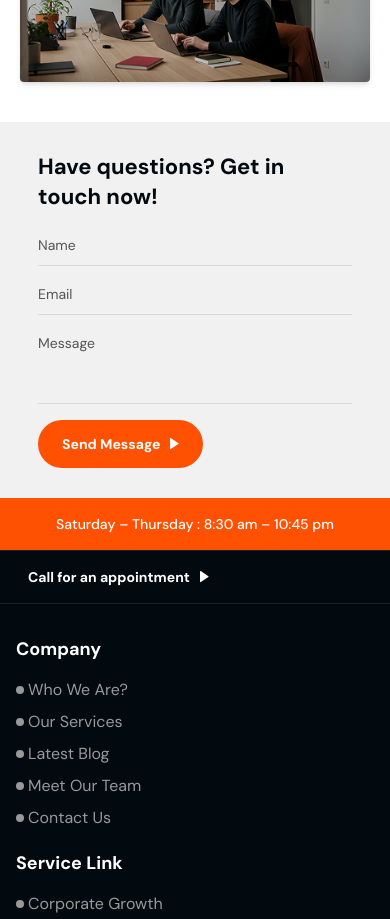
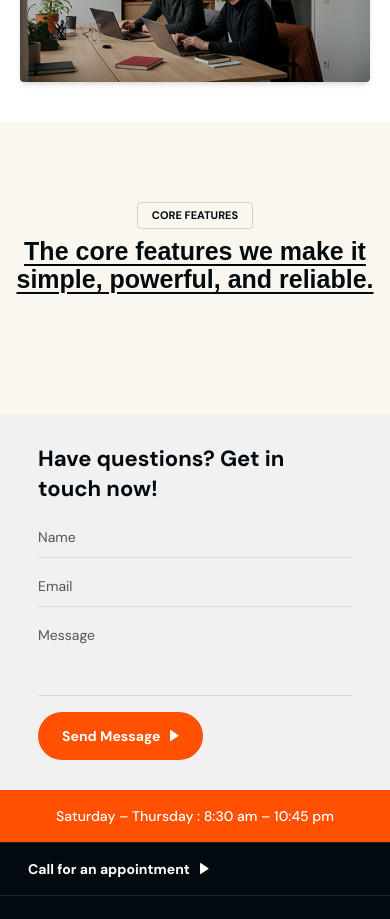
Before and after one commit to Mostofa-zaman/bitox-business-consulting-website, a Next.js app: page /consulting-agency in a window 390 px wide. Shown: the part 2800-3719 px from the top of the page. Built offline with nearby package versions, Linux system fonts and the light colour scheme.

Commit message:
feat(CoreFeatures):add section heading and responsive layout

```diff
--- a/src/app/consulting-agency/page.jsx
+++ b/src/app/consulting-agency/page.jsx
@@ -1,5 +1,6 @@
 import ThemeInitializer from '@/components/helper/ThemeInitializer'
 import AboutUs from '@/components/homeTwo/AboutUs'
+import CoreFeatures from '@/components/homeTwo/CoreFeatures'
 import Herotwo from '@/components/homeTwo/Herotwo'
 import OurClients from '@/components/homeTwo/OurClients'
 import React from 'react'
@@ -11,6 +12,7 @@ const page = () => {
       <Herotwo/>
       <OurClients/>
       <AboutUs/>
+      <CoreFeatures/>
 
     </>
   )
--- a/src/components/helper/helpers.js
+++ b/src/components/helper/helpers.js
@@ -11,6 +11,9 @@ export function isActiveLink(href, pathname) {
 export function hasActiveChild(children, pathname) {
   return children?.some((child) => isActiveLink(child.href, pathname));
 }
+//==============================
+// Nav Data
+//==============================
 
 export const NAV_LINKS = [
   {
@@ -49,6 +52,9 @@ export const NAV_LINKS = [
   { label: "Contact", href: "/contact" },
 ];
 
+// =================================
+// Nav Components
+// =================================
 
 export function DropdownMenu({
   children,
--- a/src/components/homeTwo/CoreFeatures.jsx
+++ b/src/components/homeTwo/CoreFeatures.jsx
@@ -1,8 +1,33 @@
+"use client"
+
 import React from 'react'
+import Container from "../common/Container";
+import { Stack } from "../common/Responsive";
 
 const CoreFeatures = () => {
   return (
-    <div>CoreFeatures</div>
+    <section className="py-[80px] bg-bg-secondaryOne">
+      <Container size="lg">
+        {/* ── Top row: badge + heading + button ── */}
+        <div className="flex flex-col sm:flex-row items-center sm:justify-between gap-6 mb-10">
+          {/* Left: badge and h2 */}
+          <Stack
+            gap="sm"
+            className="max-w-[674px] items-center sm:items-start w-full"
+          >
+            <span className="inline-flex items-center border border-black/15 rounded-[4px] py-1 px-[14px] text-[11px] font-bold uppercase text-primary w-fit mx-auto sm:mx-0">
+              Core Features
+            </span>
+            <h2
+              className="text-[25px] md:text-[38px] xl:text-[42px] font-bold underline underline-offset-[4px] text-primary leading-[1.15] text-center sm:text-left"
+              style={{ fontFamily: "'Creato Display', sans-serif" }}
+            >
+              The core features we make it simple, powerful, and reliable.
+            </h2>
+          </Stack>
+        </div>
+      </Container>
+    </section>
   )
 }
 
```
